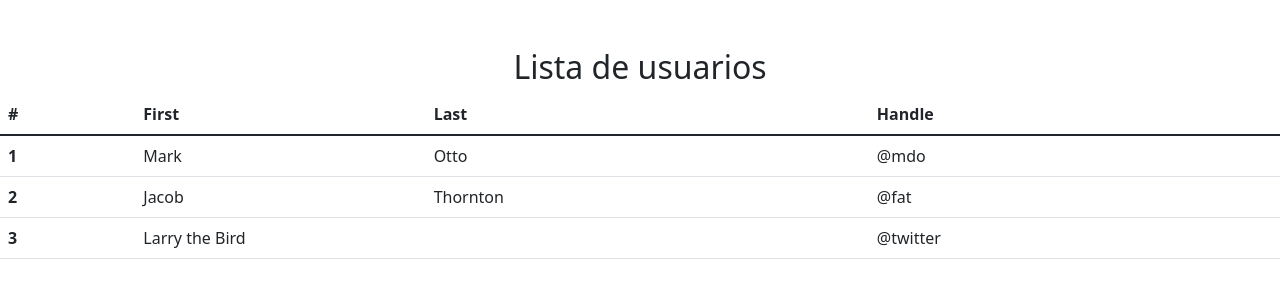
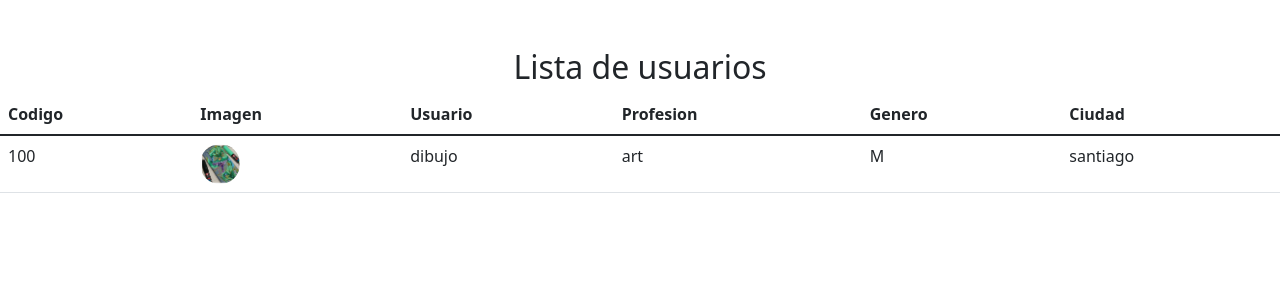
Before and after one commit to error-0010/django-test, a Django app: page /usuario/lista/ in a window 1280 px wide. Shown: the top 300 px of the page. Run offline with Django 4.2, Linux system fonts and the light colour scheme; data comes from the database, SQL or seed files in the repository; parts of the project's set-up code (start-up, migrations or seed data) failed here and were passed over; some libraries are stand-ins or nearby versions.

Commit message:
commit final

```diff
--- a/templates/usuariolist.html
+++ b/templates/usuariolist.html
@@ -12,35 +12,36 @@
 </head>
 <body>
 
+
+
+
     <div class="conteiner">
         <h2 class="text-center mt-5">Lista de usuarios</h2>
         <table class="table">
             <thead>
               <tr>
-                <th scope="col">#</th>
-                <th scope="col">First</th>
-                <th scope="col">Last</th>
-                <th scope="col">Handle</th>
+                <th scope="col">Codigo</th>
+                <th scope="col">Imagen</th>
+                <th scope="col">Usuario</th>
+                <th scope="col">Profesion</th>
+                <th scope="col">Genero</th>
+                <th scope="col">Ciudad</th>
               </tr>
             </thead>
             <tbody>
+
+              {% for usr in get_usuarios %}
               <tr>
-                <th scope="row">1</th>
-                <td>Mark</td>
-                <td>Otto</td>
-                <td>@mdo</td>
+
+                <td>{{usr.codigo}}</td>
+                <td><image src="{{ usr.photo.url }}" width="40" height="40" style="border-radius:50px;"></td>
+                <td>{{usr.nombre}}</td>
+                <td>{{usr.profesion}}</td>
+                <td>{{usr.genero}}</td>
+                <td>{{usr.ciudad}}</td>
               </tr>
-              <tr>
-                <th scope="row">2</th>
-                <td>Jacob</td>
-                <td>Thornton</td>
-                <td>@fat</td>
-              </tr>
-              <tr>
-                <th scope="row">3</th>
-                <td colspan="2">Larry the Bird</td>
-                <td>@twitter</td>
-              </tr>
+              {% endfor %}
+
             </tbody>
         </table>
     </div>
--- a/usuarios/views.py
+++ b/usuarios/views.py
@@ -1,5 +1,14 @@
 from django.shortcuts import render
+from .models import Usuario
 
 # Create your views here.
 def usuariolist(request):
-    return render(request, 'usuariolist.html')
+
+    get_usuarios = Usuario.objects.all()
+
+    data = {
+        'get_usuarios':get_usuarios
+    }
+
+
+    return render(request, 'usuariolist.html', data)
```
